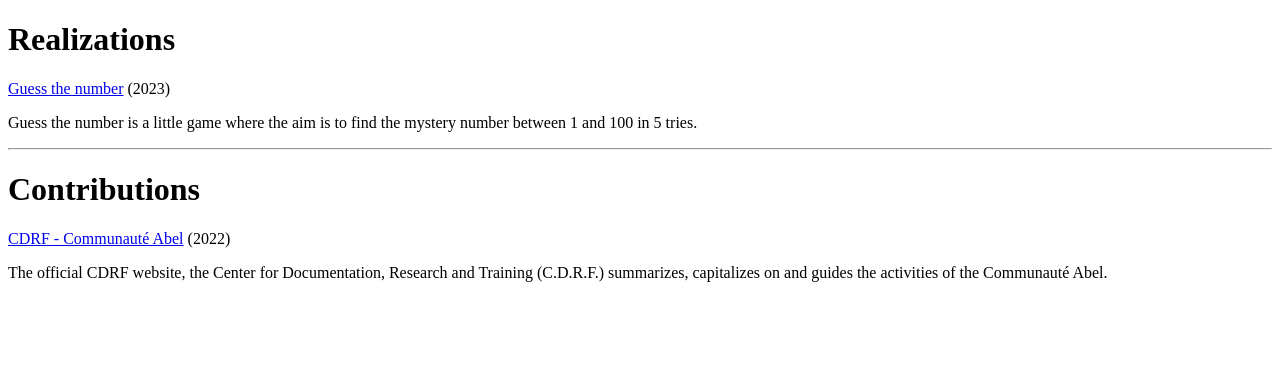
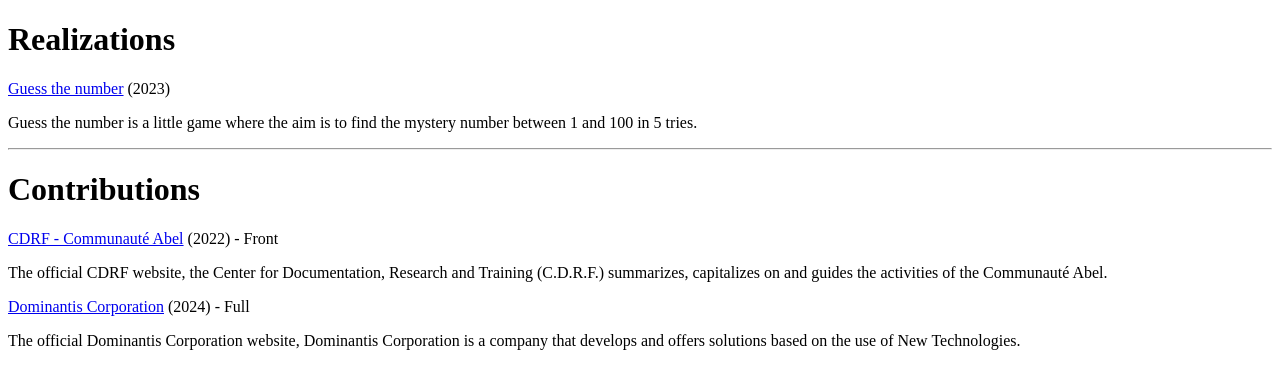
Before and after one commit to itsjeanem/realization-contribution, a plain HTML site: page index.htm in a window 1280 px wide. Drawn offline with Linux system fonts and the light colour scheme.

Commit message:
imp: contributions update

```diff
--- a/index.htm
+++ b/index.htm
@@ -17,8 +17,11 @@
 
       <h1>Contributions</h1>
 
-      <a href="https://cdrf-communauteabel.com" target="_blank">CDRF - Communauté Abel</a> (2022)
+      <a href="https://cdrf-communauteabel.com" target="_blank">CDRF - Communauté Abel</a> (2022) - <span>Front</span>
       <p>The official CDRF website, the Center for Documentation, Research and Training (C.D.R.F.) summarizes, capitalizes on and guides the activities of the Communauté Abel.</p>
+
+      <a href="https://www.dominantiscorporation.com" target="_blank">Dominantis Corporation</a> (2024) - <span>Full</span>
+      <p>The official Dominantis Corporation website, Dominantis Corporation is a company that develops and offers solutions based on the use of New Technologies.</p>
     </main>
   </body>
 </html>
```
